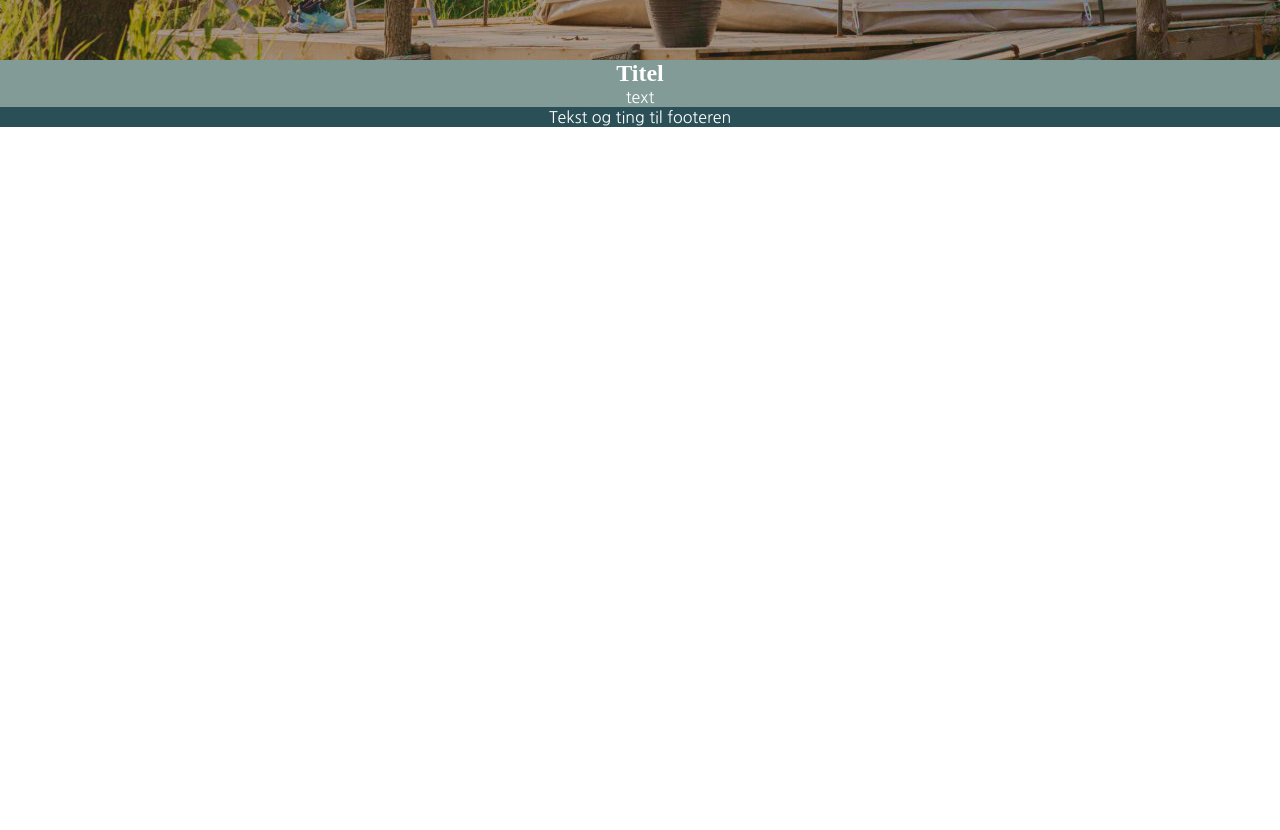
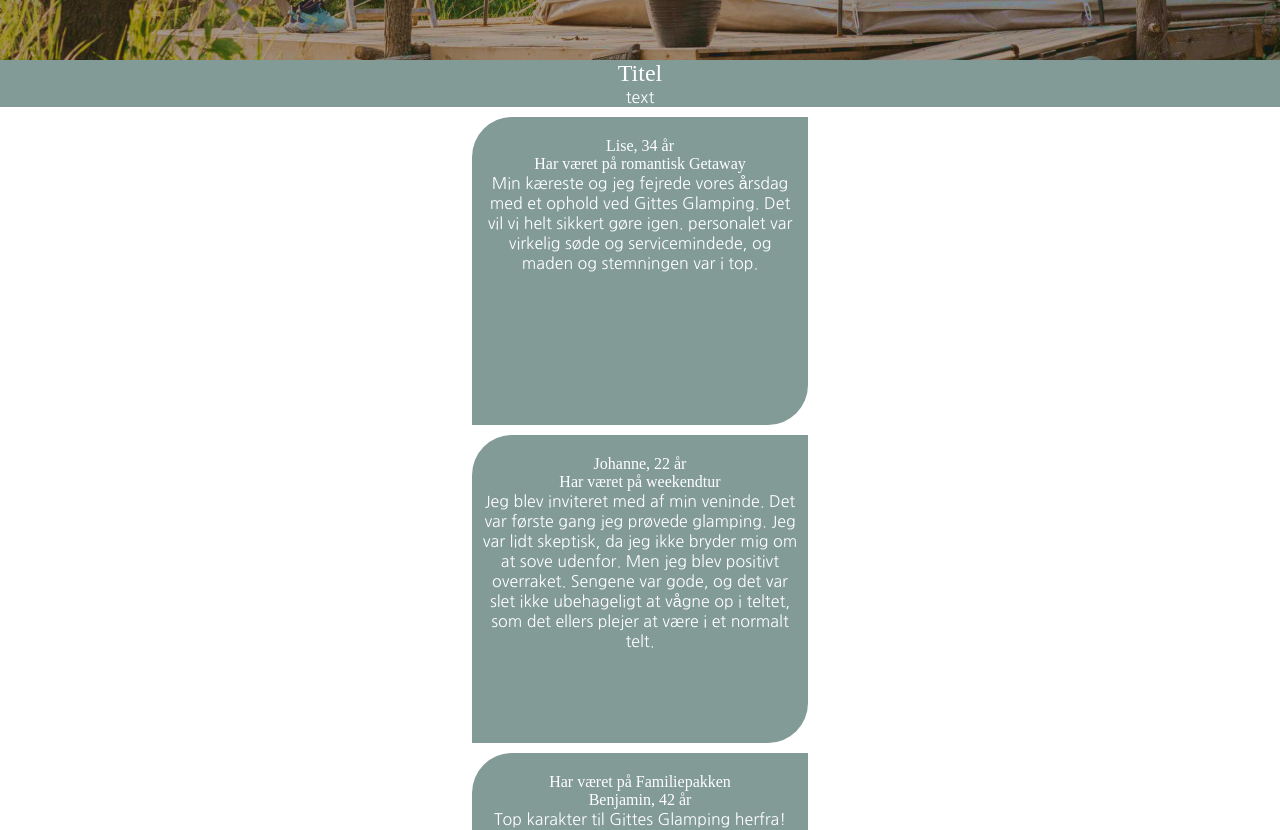
Before and after one commit to annajensen1804/glamping, a React (Vite) app: page / in a window 1280 px wide. Shown: the part 580-1410 px from the top of the page. Before the commit the page ends 800 px from the top, so only its background shows below. Built offline with nearby package versions, Linux system fonts and the light colour scheme; a web font is replaced by a local one.

Commit message:
Review component
Closes #5

```diff
--- a/src/App.css
+++ b/src/App.css
@@ -12,8 +12,9 @@ body {
   color: white;
 }
 
-h1, h2, h3, h4 {
+h1, h2, h3, h4, h5 {
   font-family: "Zen Loop", cursive;
+  font-weight: 500;
 }
 
 #root {
--- a/src/App.jsx
+++ b/src/App.jsx
@@ -2,12 +2,46 @@ import './App.css'
 import PageHeader from './components/pageHeader/PageHeader'
 import Footer from './components/footer/Footer';
 import SectionText from './components/sectionText/SectionText';
+import Review from './components/review/Review';
 
+// Parent komponent
 function App() {
   return (
     <>
       <PageHeader />
       <SectionText />
+
+      <div className="container">
+        <Review
+          title={"Har været på romantisk Getaway"}
+          name={"Lise, 34 år"}
+          description={
+            "Min kæreste og jeg fejrede vores årsdag med et ophold ved Gittes Glamping. Det vil vi helt sikkert gøre igen. personalet var virkelig søde og servicemindede, og maden og stemningen var i top."
+          }
+        />
+        <Review
+          title={"Har været på weekendtur"}
+          name={"Johanne, 22 år"}
+          description={
+            "Jeg blev inviteret med af min veninde. Det var første gang jeg prøvede glamping. Jeg var lidt skeptisk, da jeg ikke bryder mig om at sove udenfor. Men jeg blev positivt overraket. Sengene var gode, og det var slet ikke ubehageligt at vågne op i teltet, som det ellers plejer at være i et normalt telt."
+          }
+        />
+        <Review
+          title={"Benjamin, 42 år"}
+          name={"Har været på Familiepakken"}
+          description={
+            "Top karakter til Gittes Glamping herfra! Perfekt blanding af primitivt og luksuriøst. Og ungerne elskede det!"
+          }
+        />
+        <Review
+          title={"Har været på Weekendtur"}
+          name={"Peter, 61 år"}
+          description={
+            "Jeg havde en rigtig hyggelig weekend, og maden er i særdeleshed en oplevelse værd. Min hustru synes kanoturen var rigtig idyllisk. Jeg er dog ikke så vild med at sejle."
+          }
+        />
+      </div>
+
       <Footer />
     </>
   );
--- /dev/null
+++ b/src/components/review/Review.jsx
@@ -0,0 +1,12 @@
+import styles from './review.module.css'
+
+const Review = ({title, name, description}) => {
+    return (
+      <article className={styles.review}>
+        <h4>{name}</h4>
+        <h4>{title}</h4>
+        <p>{description}</p>
+      </article>
+    );
+}
+export default Review;
--- /dev/null
+++ b/src/components/review/review.module.css
@@ -0,0 +1,9 @@
+.review {
+    background-color: #829B97;
+    text-align: center;
+    padding: 20px 10px;
+    width: 336px;
+    height: 308px;
+    margin: 10px auto;
+    border-radius: 40px 0 40px 0;
+}
```
